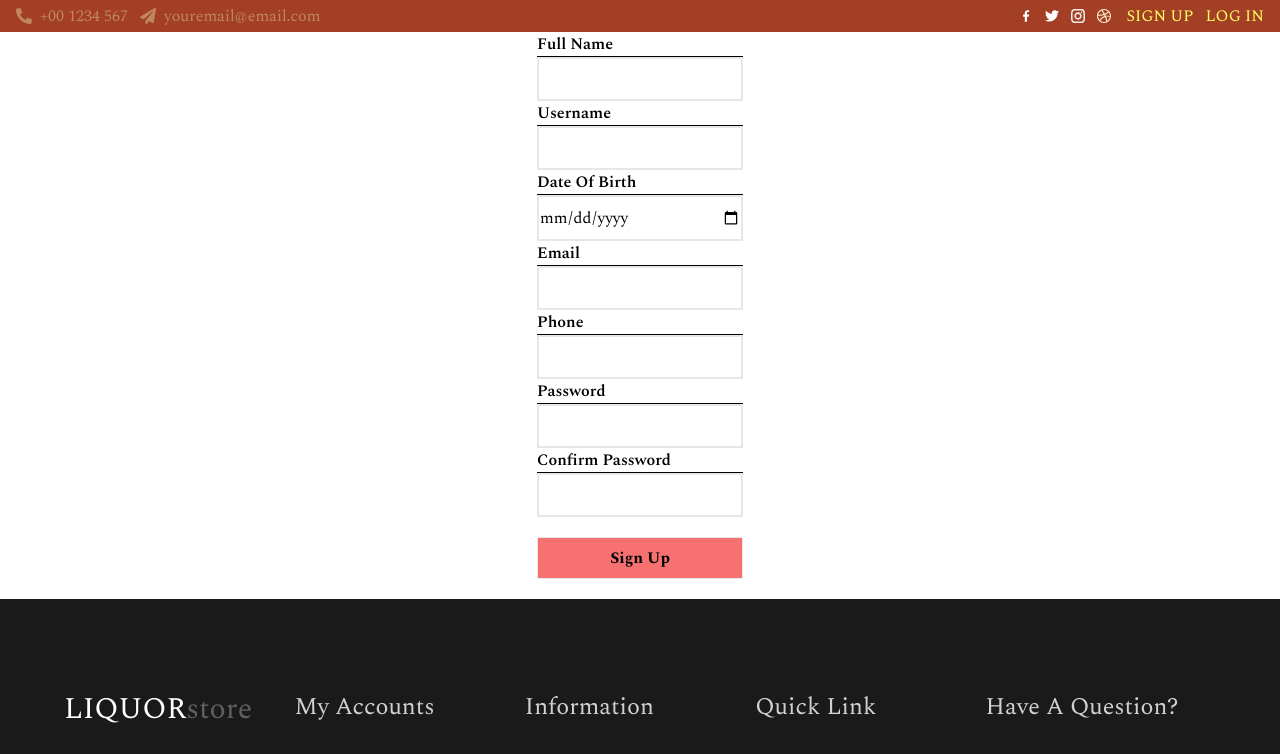
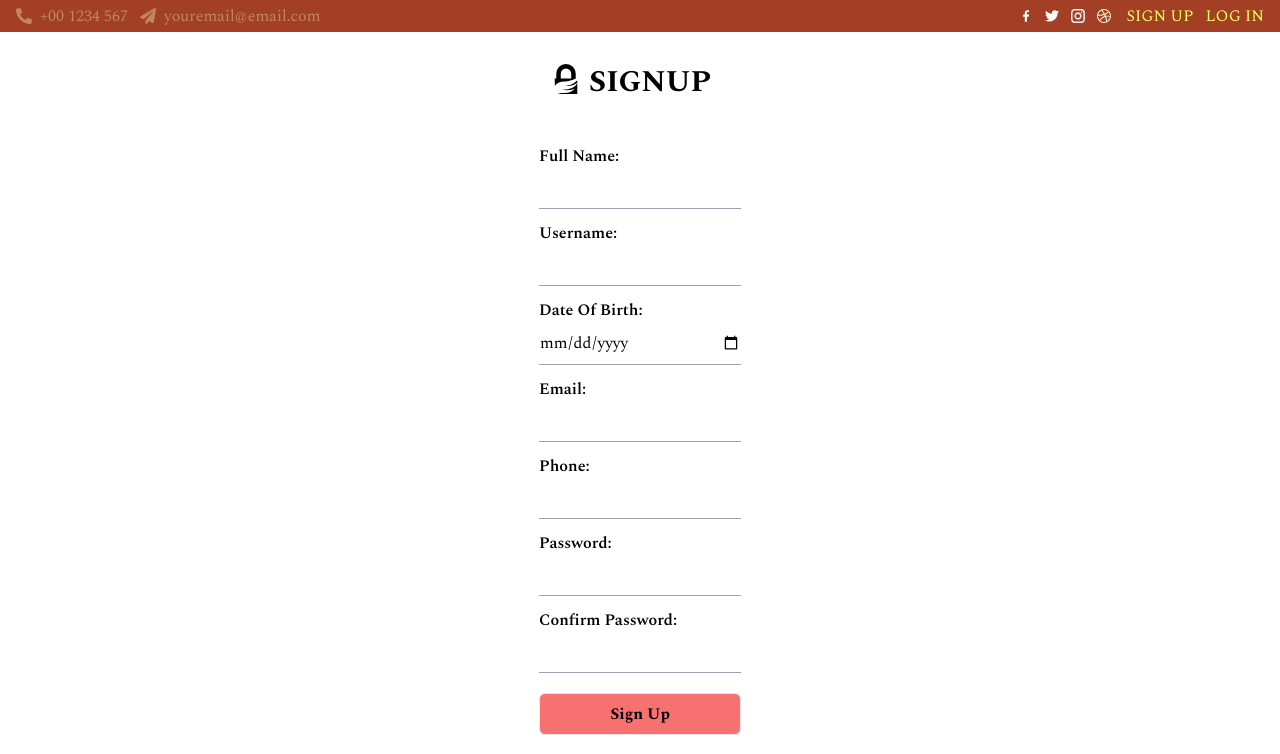
Before and after one commit to Douglas254/Liquor-Store-Front-End, a React (Vite) app: page /signup in a window 1280 px wide. Shown: the top 754 px of the page. Built offline with nearby package versions, Linux system fonts and the light colour scheme.

Commit message:
modify signup page

```diff
--- a/src/pages/SignUp.jsx
+++ b/src/pages/SignUp.jsx
@@ -1,6 +1,7 @@
 import React from "react";
 import { useFormik } from "formik";
 import { signupSchema } from "../schemas";
+import {SiGnuprivacyguard} from "react-icons/si"
 
 const initialValues = {
   name: "",
@@ -23,15 +24,23 @@ function SignUp() {
       },
     });
 
-  console.log(touched);
+  // console.log(touched);
   return (
     <>
       <div className="flex justify-center items-center m-auto w-1/4 md:w-3/4">
         <form className="flex flex-col" onSubmit={handleSubmit}>
+          <h1 className="text-3xl uppercase text-center font-bold my-8 flex mx-3 gap-2">
+            <span>
+              <SiGnuprivacyguard />
+            </span>
+            signup
+          </h1>
           {/* Full Name */}
-          <label className="block font-semibold border-b border-black" htmlFor="name" >Full Name</label>
+          <label className="block font-semibold pt-3" htmlFor="name">
+            Full Name:
+          </label>
           <input
-          className="border-2 outline-none py-2"
+            className="border-b border-gray-400 outline-none py-2"
             type="text"
             name="name"
             value={values.name}
@@ -43,9 +52,11 @@ function SignUp() {
           </div>
 
           {/* Username */}
-          <label className="block font-semibold border-b border-black" htmlFor="name" >Username</label>
+          <label className="block font-semibold pt-3" htmlFor="name">
+            Username:
+          </label>
           <input
-          className="border-2 outline-none py-2"
+            className="border-b border-gray-400 outline-none py-2"
             type="text"
             name="username"
             value={values.username}
@@ -57,9 +68,11 @@ function SignUp() {
           </div>
 
           {/* Date of Birth */}
-          <label className="block font-semibold border-b border-black" htmlFor="name" >Date Of Birth</label>
+          <label className="block font-semibold pt-3" htmlFor="name">
+            Date Of Birth:
+          </label>
           <input
-          className="border-2 outline-none py-2"
+            className="border-b border-gray-400 outline-none py-2"
             type="date"
             name="dob"
             value={values.dob}
@@ -71,9 +84,11 @@ function SignUp() {
           </div>
 
           {/* Email */}
-          <label className="block font-semibold border-b border-black" htmlFor="email ">Email</label>
+          <label className="block font-semibold pt-3" htmlFor="email ">
+            Email:
+          </label>
           <input
-          className="border-2 outline-none py-2"
+            className="border-b border-gray-400 outline-none py-2"
             type="text"
             name="email"
             value={values.email}
@@ -85,9 +100,11 @@ function SignUp() {
           </div>
 
           {/* Phone Number */}
-          <label className="block font-semibold border-b border-black" htmlFor="email ">Phone</label>
+          <label className="block font-semibold pt-3" htmlFor="email ">
+            Phone:
+          </label>
           <input
-          className="border-2 outline-none py-2"
+            className="border-b border-gray-400 outline-none py-2"
             type="text"
             name="phone"
             value={values.phone}
@@ -99,9 +116,11 @@ function SignUp() {
           </div>
 
           {/* Password */}
-          <label className="block font-semibold border-b border-black" htmlFor="passw ord">Password</label>
+          <label className="block font-semibold pt-3" htmlFor="passw ord">
+            Password:
+          </label>
           <input
-          className="border-2 outline-none py-2"
+            className="border-b border-gray-400 outline-none py-2"
             type="password"
             name="password"
             value={values.password}
@@ -113,9 +132,11 @@ function SignUp() {
           </div>
 
           {/* Confirm Password */}
-          <label className="block font-semibold border-b border-black" htmlFor="cpass word">Confirm Password</label>
+          <label className="block font-semibold pt-3" htmlFor="cpass word">
+            Confirm Password:
+          </label>
           <input
-          className="border-2 outline-none py-2"
+            className="border-b border-gray-400 outline-none py-2"
             type="password"
             name="cpassword"
             value={values.cpassword}
@@ -127,7 +148,12 @@ function SignUp() {
           </div>
 
           {/* Submit Form */}
-          <button className="border bg-red-400 my-5 py-2 font-bold transition-all ease-in-out hover:scale-105" type="submit">Sign Up</button>
+          <button
+            className="border bg-red-400 my-5 py-2 font-bold transition-all ease-in-out hover:scale-105 rounded-md"
+            type="submit"
+          >
+            Sign Up
+          </button>
         </form>
       </div>
     </>
```
